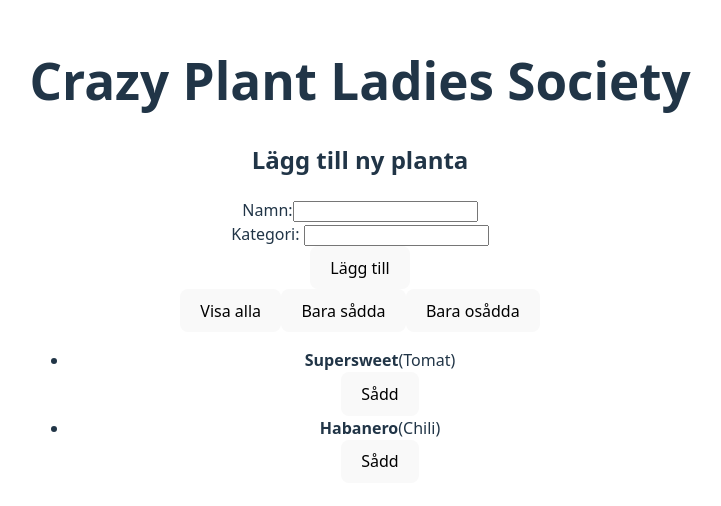
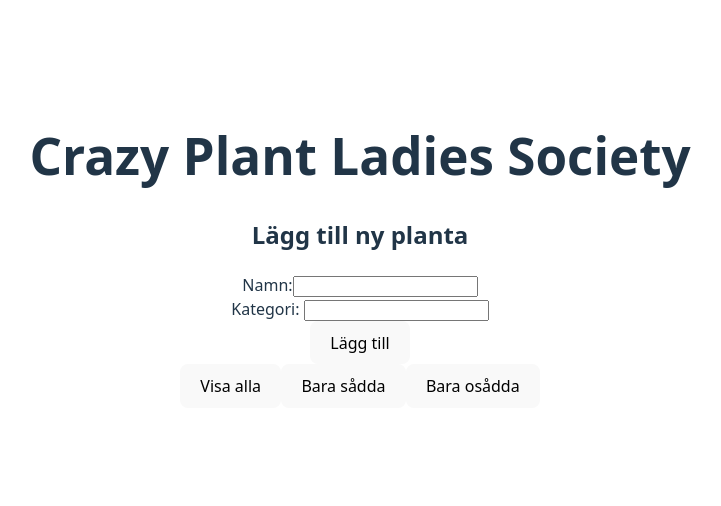
Before and after one commit to AnnaMargaretaEmelie/crazy-plant-ladies, a React (Vite) app: page / in a window 1280 px wide. Shown: the part 142-648 px from the top of the page, without its empty margins (280-1001 px from the left). Built offline with nearby package versions, Linux system fonts and the light colour scheme.

Commit message:
Added localstorage

```diff
--- a/src/App.tsx
+++ b/src/App.tsx
@@ -1,20 +1,17 @@
-import { useState } from "react";
+import { useEffect, useState } from "react";
 import { PlantList } from "./components/PlantList";
 import "./App.css";
 import type { Plant } from "./models/Plant";
 import { PlantForm } from "./components/PlantForm";
 
 function App() {
-  const [plants, setPlants] = useState<Plant[]>([
-    {
-      id: 1,
-      name: "Supersweet",
-      category: "Tomat",
-      isSown: true,
-      status: "Behöver komma ut gradvis",
-    },
-    { id: 2, name: "Habanero", category: "Chili", isSown: true, status: "Ok" },
-  ]);
+  const [plants, setPlants] = useState<Plant[]>(() => {
+    const saved = localStorage.getItem("plants");
+    return saved ? JSON.parse(saved) : [];
+  });
+  useEffect(() => {
+    localStorage.setItem("plants", JSON.stringify(plants));
+  }, [plants]);
 
   const [filter, setFilter] = useState<"all" | "sown" | "notSown">("all");
 
```
